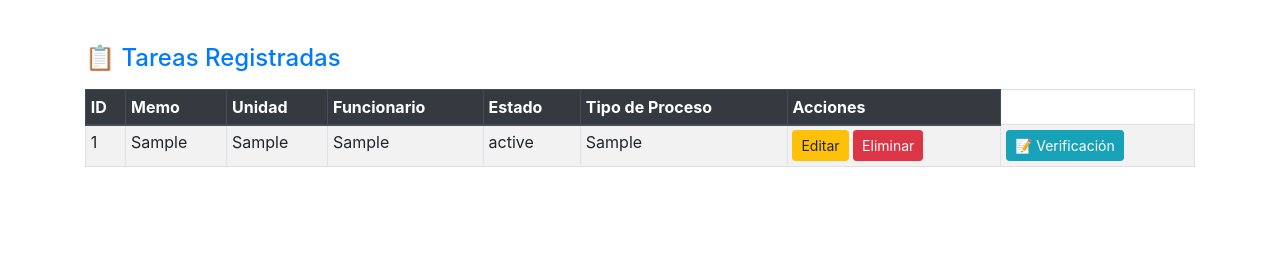
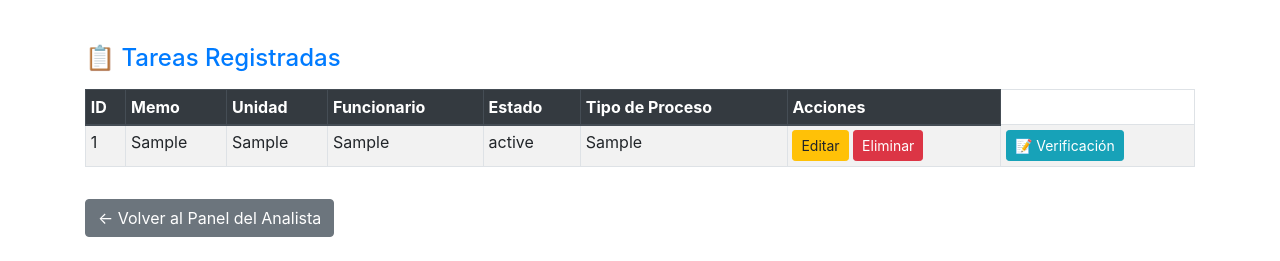
Before and after one commit to faustofi1262/sicop, a Flask app: page /admin/tareas in a window 1280 px wide. Shown: the part 1518-1779 px from the top of the page. Before the commit the page ends 1685 px from the top, so only its background shows below. Run offline with Flask 3, Linux system fonts and the light colour scheme; a database or web service that is not in the repository returns one stand-in record (values such as "Sample title"); some libraries are stand-ins or nearby versions.

Commit message:
Agrego REGRESAR PANEL ANALISTa

```diff
--- a/app/templates/tareas_admin.html
+++ b/app/templates/tareas_admin.html
@@ -221,6 +221,9 @@
         document.querySelector('input[name="valor_exento"]').addEventListener("input", calcularYConvertir);
     });
 </script>
+<a href="/analista_dashboard" class="btn btn-secondary mt-3">
+  ← Volver al Panel del Analista
+</a>
 
 </body>
 </html>
```
